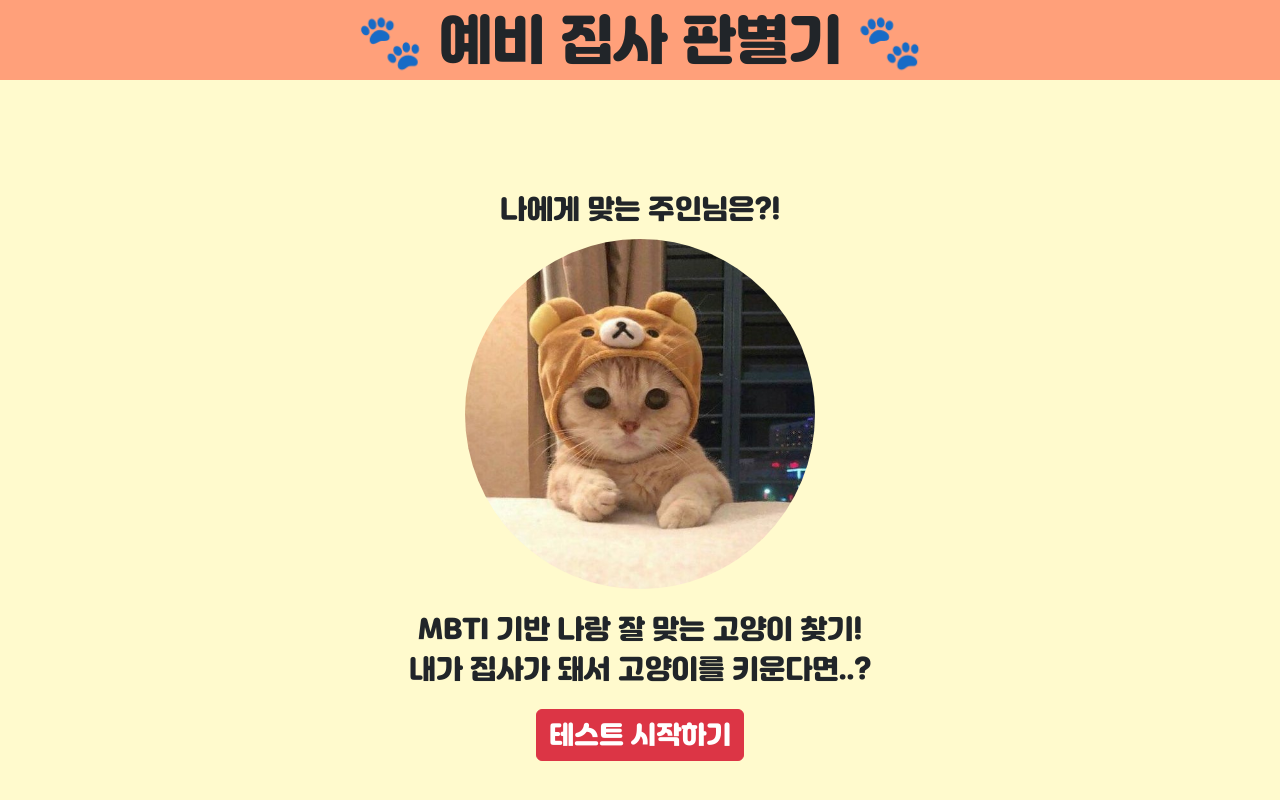
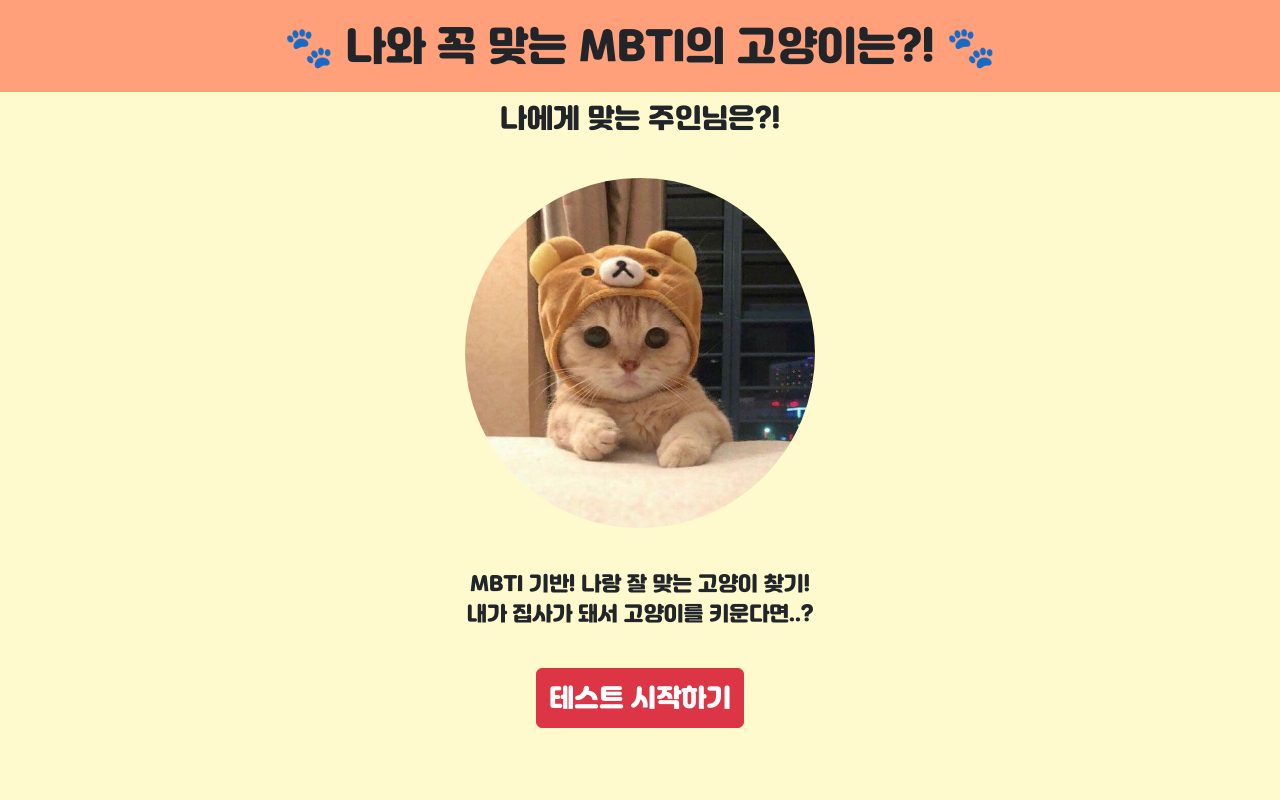
Before and after one commit to JHni2/bestCatTest, a React (Create React App) app: page / in a window 1280 px wide. Shown: the top 800 px of the page. Built offline with nearby package versions, Linux system fonts and the light colour scheme.

Commit message:
design: 수정

```diff
--- a/public/index.html
+++ b/public/index.html
@@ -1,15 +1,13 @@
 <!DOCTYPE html>
 <html lang="en">
+
 <head>
   <meta name="naver-site-verification" content="39cfb128d801c635112ddc1564516be41a804041" />
   <meta charset="utf-8" />
   <link rel="icon" href="%PUBLIC_URL%/favicon.ico" />
   <meta name="viewport" content="width=device-width, initial-scale=1" />
   <meta name="theme-color" content="#000000" />
-    <meta
-      name="description"
-      content="나에게 맞는 고양이 찾기 테스트입니다."
-    />
+  <meta name="description" content="나에게 맞는 고양이 찾기 테스트입니다." />
   <link rel="apple-touch-icon" href="%PUBLIC_URL%/favicon" />
   <link rel="manifest" href="%PUBLIC_URL%/manifest.json" />
   <title>예비 집사 판별기</title>
@@ -19,15 +17,17 @@
   <meta property="og:image" content="http://localhost:3000/static/media/mainCat.9a7cb9ffc4f3c3a3a20f.jpg">
   <meta property="og:url" content="https://mbtitest-ts-jhni2.vercel.app">
 </head>
-  <body>
+
+<body style="background: #fffacd;">
   <div id="root">
-      <script src="https://t1.kakaocdn.net/kakao_js_sdk/2.1.0/kakao.min.js" integrity="sha384-dpu02ieKC6NUeKFoGMOKz6102CLEWi9+5RQjWSV0ikYSFFd8M3Wp2reIcquJOemx" crossorigin="anonymous"></script>
+    <script src="https://t1.kakaocdn.net/kakao_js_sdk/2.1.0/kakao.min.js"
+      integrity="sha384-dpu02ieKC6NUeKFoGMOKz6102CLEWi9+5RQjWSV0ikYSFFd8M3Wp2reIcquJOemx"
+      crossorigin="anonymous"></script>
   </div>
-    <ins class="kakao_ad_area" style="display:none;"
-      data-ad-unit = "DAN-YZNyYoAlHe8WIdZa"
-      data-ad-width = "320"
-      data-ad-height = "100">
+  <ins class="kakao_ad_area" style="bottom: -6px;" data-ad-unit="DAN-YZNyYoAlHe8WIdZa" data-ad-width="320"
+    data-ad-height="100">
   </ins>
   <script type="text/javascript" src="//t1.daumcdn.net/kas/static/ba.min.js" async></script>
 </body>
+
 </html>
--- a/src/App.css
+++ b/src/App.css
@@ -7,3 +7,7 @@
   font-family:'Jalnan';
   src:url(/src/assets/fonts/Jalnan.ttf)
 }
+
+.progress-bar{
+  background-color: rgb(255, 160, 122) !important;
+}
--- a/src/components/Header.tsx
+++ b/src/components/Header.tsx
@@ -18,12 +18,15 @@ export default function Header(props: Props) {
             label={`${Math.round(
               (props.questionNo / QuestionData.length) * 100,
             )}%`}
-            style={{ width: '100%', height: '40px' }}
+            style={{
+              width: '100%',
+              height: '40px',
+            }}
           />
         </ProgressWrapper>
       ) : (
         <TitleWrapper style={{ backgroundColor: '#ffa07a' }}>
-          🐾 예비 집사 판별기 🐾
+          🐾 나와 꼭 맞는 MBTI의 고양이는?! 🐾
         </TitleWrapper>
       )}
     </>
@@ -34,7 +37,7 @@ const ProgressWrapper = styled.div`
   display: flex;
   align-items: center;
   justify-content: center;
-  font-size: 40pt;
+  font-size: 40px;
   padding: 20px 20px 20px 20px;
 `;
 
@@ -43,5 +46,8 @@ const TitleWrapper = styled.div`
   align-items: center;
   justify-content: center;
   background: #ffa07a;
-  font-size: 40pt;
+  font-size: 40px;
+  padding: 1rem;
+  text-align: center;
+  word-break: keep-all;
 `;
--- a/src/components/KakaoShareButton.tsx
+++ b/src/components/KakaoShareButton.tsx
@@ -51,7 +51,9 @@ export default function KakaoShareButton(props: Props) {
       onClick={shareKakao}
       className="btn-warning"
       style={{
-        width: 170,
+        paddingTop: 10,
+        paddingBottom: 10,
+        fontSize: 25,
         marginTop: 30,
         marginRight: 20,
         marginBottom: 50,
--- a/src/pages/MainPage.tsx
+++ b/src/pages/MainPage.tsx
@@ -26,12 +26,17 @@ export default function MainPage(): React.ReactElement {
             height={350}
           />
         </LogoImage>
-        <Desc>MBTI 기반 나랑 잘 맞는 고양이 찾기!</Desc>
+        <Desc>MBTI 기반! 나랑 잘 맞는 고양이 찾기!</Desc>
         <Desc>내가 집사가 돼서 고양이를 키운다면..?</Desc>
         <Button
           className="btn-danger"
           onClick={handleClickButton}
-          style={{ fontSize: 25, marginTop: 20, marginBottom: 50 }}
+          style={{
+            fontSize: 25,
+            marginTop: 40,
+            paddingTop: 10,
+            paddingBottom: 10,
+          }}
         >
           테스트 시작하기
         </Button>
@@ -46,7 +51,6 @@ const Wrapper = styled.div`
   flex-direction: column;
   width: 100%;
   height: 100%;
-  background: #fffacd;
   font-family: 'Jalnan';
 `;
 
@@ -55,22 +59,23 @@ const ContentsWrapper = styled.div`
   flex-direction: column;
   align-items: center;
   justify-content: center;
-  height: 780px;
+  height: calc(100vh - 218px);
   margin-top: 20px;
 `;
 
 const Title = styled.div`
   margin-top: 20px;
+  margin-bottom: 20px;
   font-size: 20pt;
 `;
 
 const LogoImage = styled.div`
-  width: 200;
-  heigth: 200;
-  margin-top: 10px;
-  margin-bottom: 20px;
+  width: 350px;
+  heigth: 350px;
+  margin-top: 20px;
+  margin-bottom: 40px;
 `;
 
 const Desc = styled.div`
-  font-size: 20pt;
+  font-size: 15pt;
 `;
--- a/src/pages/QuestionPage.tsx
+++ b/src/pages/QuestionPage.tsx
@@ -69,8 +69,7 @@ export default function QuestionPage(): React.ReactElement {
           <Button
             className="btn-warning"
             style={{
-              marginRight: '20px',
-              width: '45%',
+              width: '400px',
               minHeight: '200px',
               fontSize: '14pt',
             }}
@@ -81,7 +80,7 @@ export default function QuestionPage(): React.ReactElement {
           <Button
             className="btn-warning"
             style={{
-              width: '45%',
+              width: '400px',
               minHeight: '200px',
               fontSize: '14pt',
             }}
@@ -100,7 +99,6 @@ const Wrapper = styled.div`
   flex-direction: column;
   width: 100%;
   height: 100%;
-  background: #fffacd;
   font-family: 'Jalnan';
 `;
 
@@ -109,14 +107,15 @@ const ContentsWrapper = styled.div`
   flex-direction: column;
   align-items: center;
   justify-content: center;
-  height: 780px;
-  margin-top: 20px;
+  height: calc(100vh - 186px);
   padding: 20px;
 `;
 
 const Title = styled.div`
   margin-top: 20px;
+  margin-bottom: 20px;
   font-size: 20pt;
+  text-align: center;
 `;
 
 const ButtonGroup = styled.div`
@@ -124,4 +123,7 @@ const ButtonGroup = styled.div`
   flex-direction: row;
   align-items: center;
   margin-top: 20px;
+  justify-content: center;
+  flex-wrap: wrap;
+  gap: 1rem;
 `;
--- a/src/pages/ResultPage.tsx
+++ b/src/pages/ResultPage.tsx
@@ -1,6 +1,6 @@
 import React from 'react';
 import styled from 'styled-components';
-import { Button, Image } from 'react-bootstrap';
+import { Button } from 'react-bootstrap';
 import { useNavigate, useSearchParams } from 'react-router-dom';
 
 import { ReusltData } from '../stores/Result/ResultData';
@@ -51,12 +51,14 @@ export default function ResultPage(): React.ReactElement {
           <BestDesc>
             나의 고양이와 잘 맞는 형제 묘는 {friendCat?.name}입니다.
           </BestDesc>
-          <div style={{ marginBottom: 20 }}>
+          <div style={{ marginBottom: 20, display: 'flex' }}>
             <Button
               onClick={() => navigate('/')}
               className="btn-danger"
               style={{
-                width: 170,
+                paddingTop: 10,
+                paddingBottom: 10,
+                fontSize: 25,
                 marginTop: 30,
                 marginRight: 20,
                 marginBottom: 50,
@@ -77,7 +79,6 @@ const Wrapper = styled.div`
   flex-direction: column;
   width: 100%;
   height: 100%;
-  background: #fffacd;
   font-family: 'Jalnan';
 `;
 
@@ -86,21 +87,28 @@ const ContentsWrapper = styled.div`
   flex-direction: column;
   align-items: center;
   justify-content: center;
-  height: 780px;
+  height: calc(100vh - 218px);
   margin-top: 20px;
   padding: 20px 60px 20px 60px;
+  word-break: keep-all;
+  text-align: center;
 `;
 
 const Title = styled.div`
   margin-top: 20px;
+  margin-bottom: 20px;
   font-size: 20pt;
 `;
 
 const ResultImage = styled.div`
-  width: 200;
-  heigth: 200;
-  margin-top: 10px;
-  margin-bottom: 20px;
+  width: 350px;
+  heigth: 350px;
+  margin-top: 20px;
+  margin-bottom: 40px;
+`;
+
+const Image = styled.img`
+  object-fit: cover;
 `;
 
 const Desc = styled.div`
```
Lines whose indentation alone changed are shown as unchanged.
